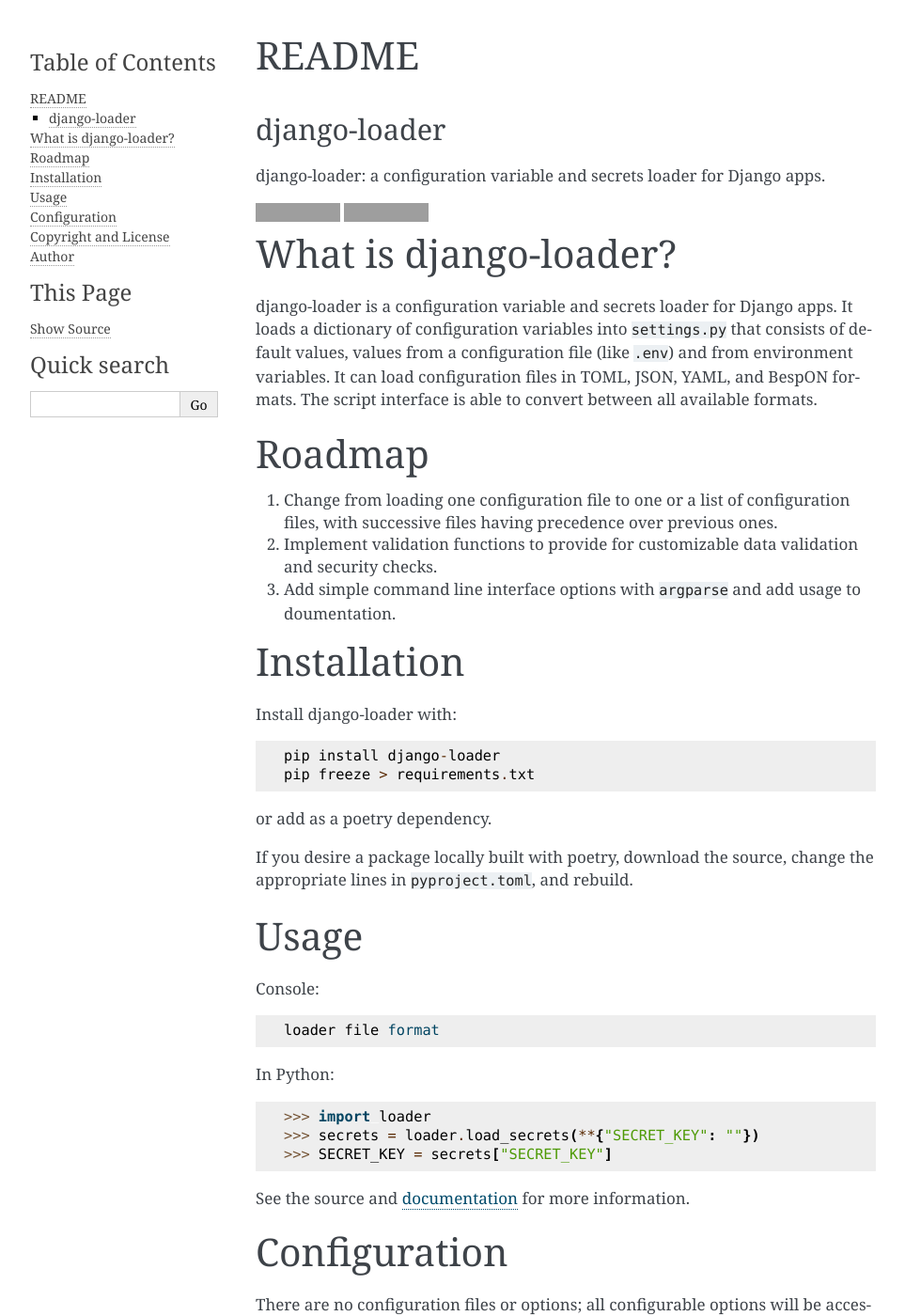
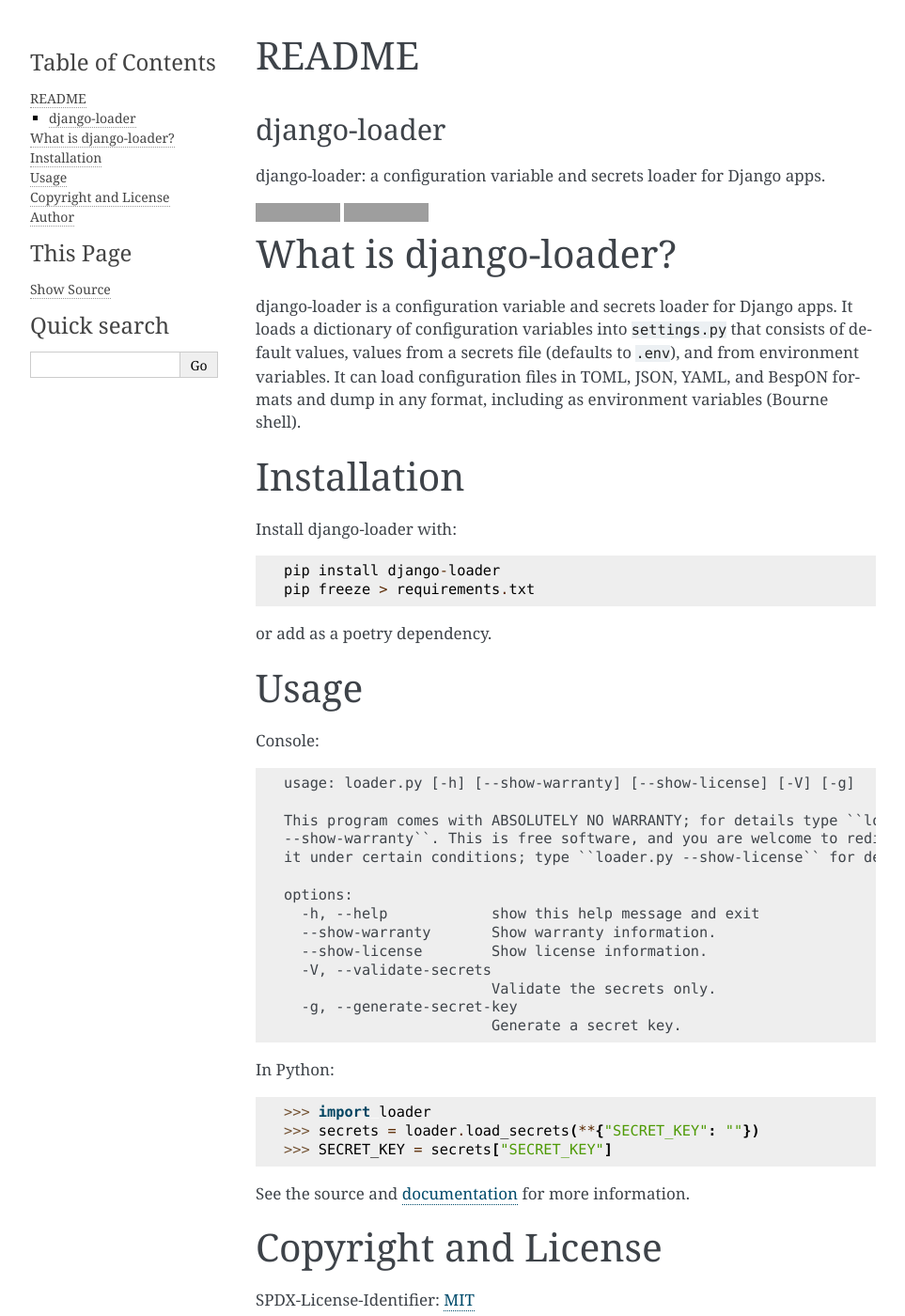
Before and after one commit to jeremyagray/django-loader, a Sphinx documentation site: the page built from docs/readme.rst, in a window 1280 px wide and 1400 px high. Shown: the whole window at 94% size, without its empty margins (148-1111 px from the left). Built offline with Sphinx 7.4.7, drawn with Linux system fonts in a browser that asks for light colours; some of the changed text lies outside the part shown; grey boxes are pictures that could not be loaded.

Commit message:
docs(loader): update documentation and license
Github-closes: closes jeremyagray/django-loader#5
Signed-off-by: Jeremy A Gray <jeremy.a.gray@gmail.com>

```diff
--- a/README.rst
+++ b/README.rst
@@ -17,21 +17,10 @@
 
 django-loader is a configuration variable and secrets loader for
 Django apps.  It loads a dictionary of configuration variables into
-``settings.py`` that consists of default values, values from a
-configuration file (like ``.env``) and from environment variables.  It
-can load configuration files in TOML, JSON, YAML, and BespON formats.
-The script interface is able to convert between all available formats.
-
-Roadmap
-=======
-
-#. Change from loading one configuration file to one or a list of
-   configuration files, with successive files having precedence over
-   previous ones.
-#. Implement validation functions to provide for customizable data
-   validation and security checks.
-#. Add simple command line interface options with ``argparse`` and add
-   usage to doumentation.
+``settings.py`` that consists of default values, values from a secrets
+file (defaults to ``.env``), and from environment variables.  It can
+load configuration files in TOML, JSON, YAML, and BespON formats and
+dump in any format, including as environment variables (Bourne shell).
 
 Installation
 ============
@@ -43,16 +32,25 @@
 
 or add as a poetry dependency.
 
-If you desire a package locally built with poetry, download the
-source, change the appropriate lines in ``pyproject.toml``, and
-rebuild.
-
 Usage
 =====
 
 Console::
 
-  loader file format
+    usage: loader.py [-h] [--show-warranty] [--show-license] [-V] [-g]
+
+    This program comes with ABSOLUTELY NO WARRANTY; for details type ``loader.py
+    --show-warranty``. This is free software, and you are welcome to redistribute
+    it under certain conditions; type ``loader.py --show-license`` for details.
+
+    options:
+      -h, --help            show this help message and exit
+      --show-warranty       Show warranty information.
+      --show-license        Show license information.
+      -V, --validate-secrets
+                            Validate the secrets only.
+      -g, --generate-secret-key
+                            Generate a secret key.
 
 In Python::
 
@@ -64,22 +62,15 @@
 <https://django-loader.readthedocs.io/en/latest/>`_ for more
 information.
 
-Configuration
-=============
-
-There are no configuration files or options; all configurable options
-will be accessible as function parameters or options in the command
-line interface.
-
 Copyright and License
 =====================
 
 SPDX-License-Identifier: `MIT <https://spdx.org/licenses/MTI.html>`_
 
-django-loader:  a configuration variable and secrets loader for Django
+django-loader: a configuration variable and secrets loader for Django
 apps.
 
-Copyright (C) 2021 `Jeremy A Gray <gray@flyquackswim.com>`_.
+Copyright (C) 2021-2022 `Jeremy A Gray <gray@flyquackswim.com>`_.
 
 Permission is hereby granted, free of charge, to any person obtaining
 a copy of this software and associated documentation files (the
--- a/docs/conf.py
+++ b/docs/conf.py
@@ -1,37 +1,25 @@
-"""Sphinx configuration."""
-# Configuration file for the Sphinx documentation builder.
+# ******************************************************************************
 #
-# This file only contains a selection of the most common options. For a full
-# list see the documentation:
-# https://www.sphinx-doc.org/en/master/usage/configuration.html
+# django-loader, a configuration and secret loader for Django
+#
+# Copyright (C) 2021-2022 Jeremy A Gray <gray@flyquackswim.com>.
+#
+# SPDX-License-Identifier: MIT
+#
+# ******************************************************************************
+#
+"""Sphinx documentation configuration."""
 
-# -- Path setup --------------------------------------------------------------
-
-# If extensions (or modules to document with autodoc) are in another directory,
-# add these directories to sys.path here. If the directory is relative to the
-# documentation root, use os.path.abspath to make it absolute, like shown here.
-#
 import os
 import sys
 
 sys.path.insert(0, os.path.abspath(".."))
 
-
-# -- Project information -----------------------------------------------------
-
 project = "django-loader"
-copyright = "2021, Jeremy A Gray"
+copyright = "2021-2022, Jeremy A Gray"
 author = "Jeremy A Gray"
-
-# The full version, including alpha/beta/rc tags
 release = "0.0.9"
 
-
-# -- General configuration ---------------------------------------------------
-
-# Add any Sphinx extension module names here, as strings. They can be
-# extensions coming with Sphinx (named 'sphinx.ext.*') or your custom
-# ones.
 extensions = [
     "sphinx.ext.autodoc",
     "sphinx.ext.autosummary",
@@ -40,23 +28,9 @@
 
 autosummary_generate = True
 
-# Add any paths that contain templates here, relative to this directory.
+# All paths relative to this directory.
 templates_path = ["_templates"]
+exclude_patterns = ["_build", "Thumbs.db", ".DS_Store"]
+html_static_path = ["_static"]
 
-# List of patterns, relative to source directory, that match files and
-# directories to ignore when looking for source files.
-# This pattern also affects html_static_path and html_extra_path.
-exclude_patterns = ["_build", "Thumbs.db", ".DS_Store"]
-
-
-# -- Options for HTML output -------------------------------------------------
-
-# The theme to use for HTML and HTML Help pages.  See the documentation for
-# a list of builtin themes.
-#
 html_theme = "alabaster"
-
-# Add any paths that contain custom static files (such as style sheets) here,
-# relative to this directory. They are copied after the builtin static files,
-# so a file named "default.css" will overwrite the builtin "default.css".
-html_static_path = ["_static"]
--- a/docs/functions.rst
+++ b/docs/functions.rst
@@ -17,6 +17,7 @@
 loader
 ------
 
+.. autofunction:: loader.dump_environment
 .. autofunction:: loader.dump_secrets
 .. autofunction:: loader.generate_secret_key
 .. autofunction:: loader.load_environment
@@ -25,5 +26,6 @@
 .. autofunction:: loader.main
 .. autofunction:: loader.merge
 .. autofunction:: loader.validate_falsy
+.. autofunction:: loader.validate_file_format
 .. autofunction:: loader.validate_not_empty_string
 .. autofunction:: loader.validate_truthy
```
Also changed, not shown: other parts of docs/functions.rst (+1 -1 lines), docs/cli.rst (+15 -2 lines), LICENSE.rst, 2 other files.
